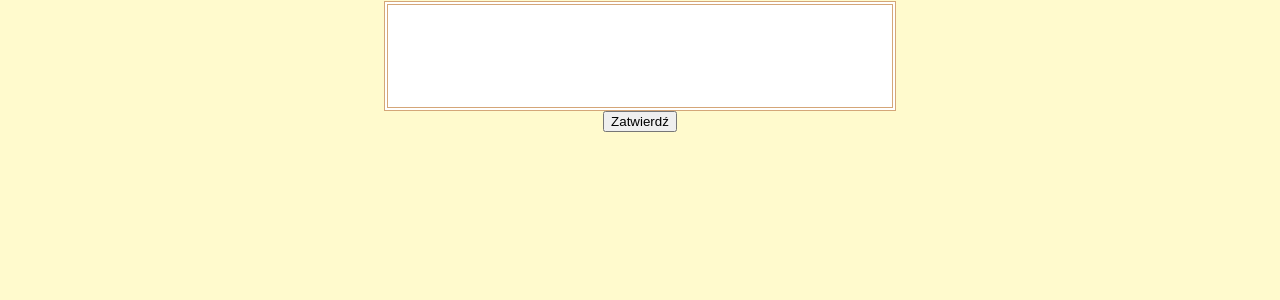
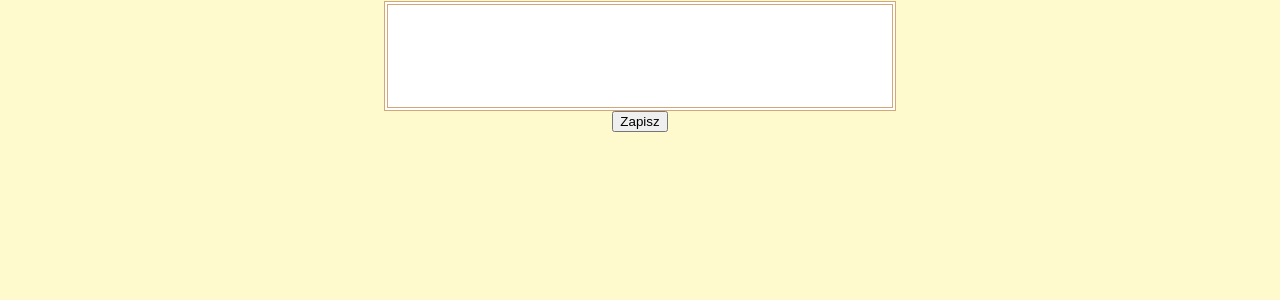
Before and after one commit to KKarolinaKK/Nauka_jezyka_hiszpanskiego, a Django app: template uploads/templates/notatka.html in a window 1280 px wide. Shown: the part 390-690 px from the top of the page. Run offline with Django 3.2, Linux system fonts and the light colour scheme; the template is opened without the code that fills it, so the values that code supplies are empty.

Commit message:
Zmiana napisu na przycisku

```diff
--- a/uploads/templates/notatka.html
+++ b/uploads/templates/notatka.html
@@ -5,7 +5,7 @@
     <form method="POST" class="post-form">{% csrf_token %}
         {{ form.as_p }}
         <center><input type="text" name="..." style="width: 500px; height: 100px; border-style: double; border-color: #D4A678; border-width: 4px" /></center>
-        <center><button type="submit" class="save btn btn-default">Zatwierdź</button></center>
+        <center><button type="submit" class="save btn btn-default">Zapisz</button></center>
     </form>
 
 {% endblock %}
```
